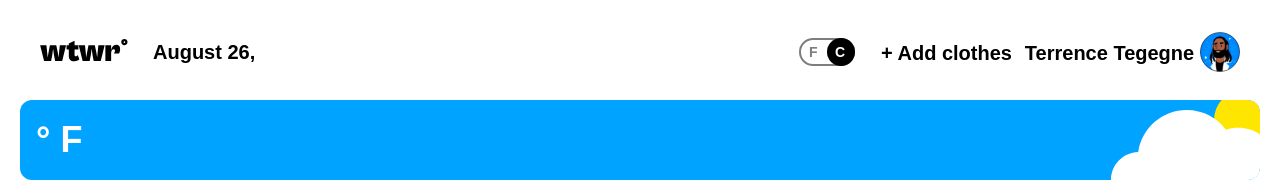
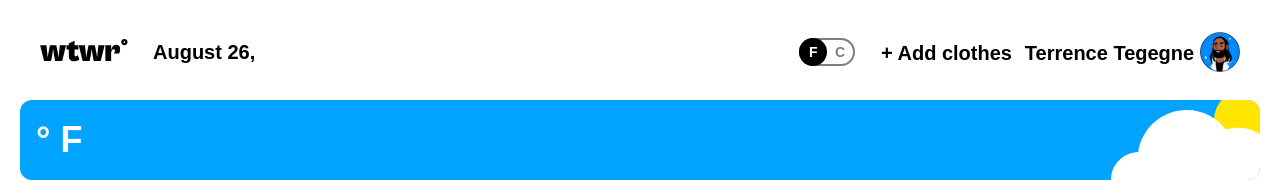
Before and after one commit to Gurpreet-Multani/se_project_react, a React (Vite) app: page / in a window 1280 px wide. Shown: the top 182 px of the page. Built offline with nearby package versions, Linux system fonts and the light colour scheme; no server answers; a web font is replaced by a local one.

Commit message:
Bug/Updated Temp

```diff
--- a/src/components/Main.jsx
+++ b/src/components/Main.jsx
@@ -17,7 +17,7 @@ function Main({ clothingItems, weatherData }) {
   };
 
   //saying current temp is equivalent to api weather/real weather
-  const currentTemp = weatherData.temp[currentTemperatureUnit];
+  const currentTemp = weatherData.temp.F;
   //changing the call back function in the weathertype to the currenttemp
   const weatherType = getWeatherType(currentTemp);
   //made variable that filter the clothing item based on the weather type
--- a/src/components/ToggleSwitch.jsx
+++ b/src/components/ToggleSwitch.jsx
@@ -12,7 +12,7 @@ function ToggleSwitch() {
       <input
         className="Toggle__input"
         type="checkbox"
-        checked={currentTemperatureUnit === "F"}
+        checked={currentTemperatureUnit === "C"}
         onChange={handleToggleSwitchChange}
       />
       <span className="Toggle__fahrenheit-label">F</span>
```
